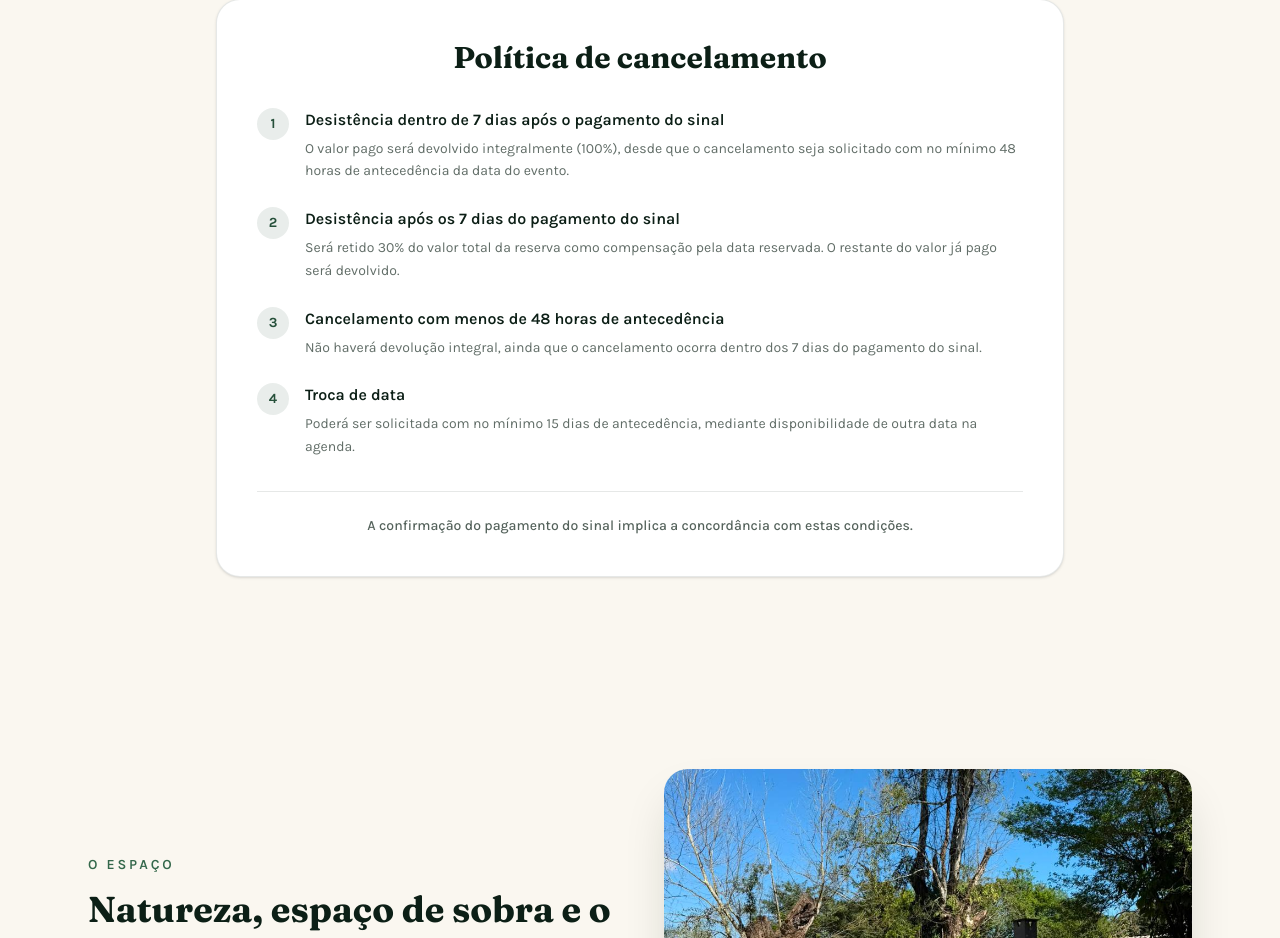
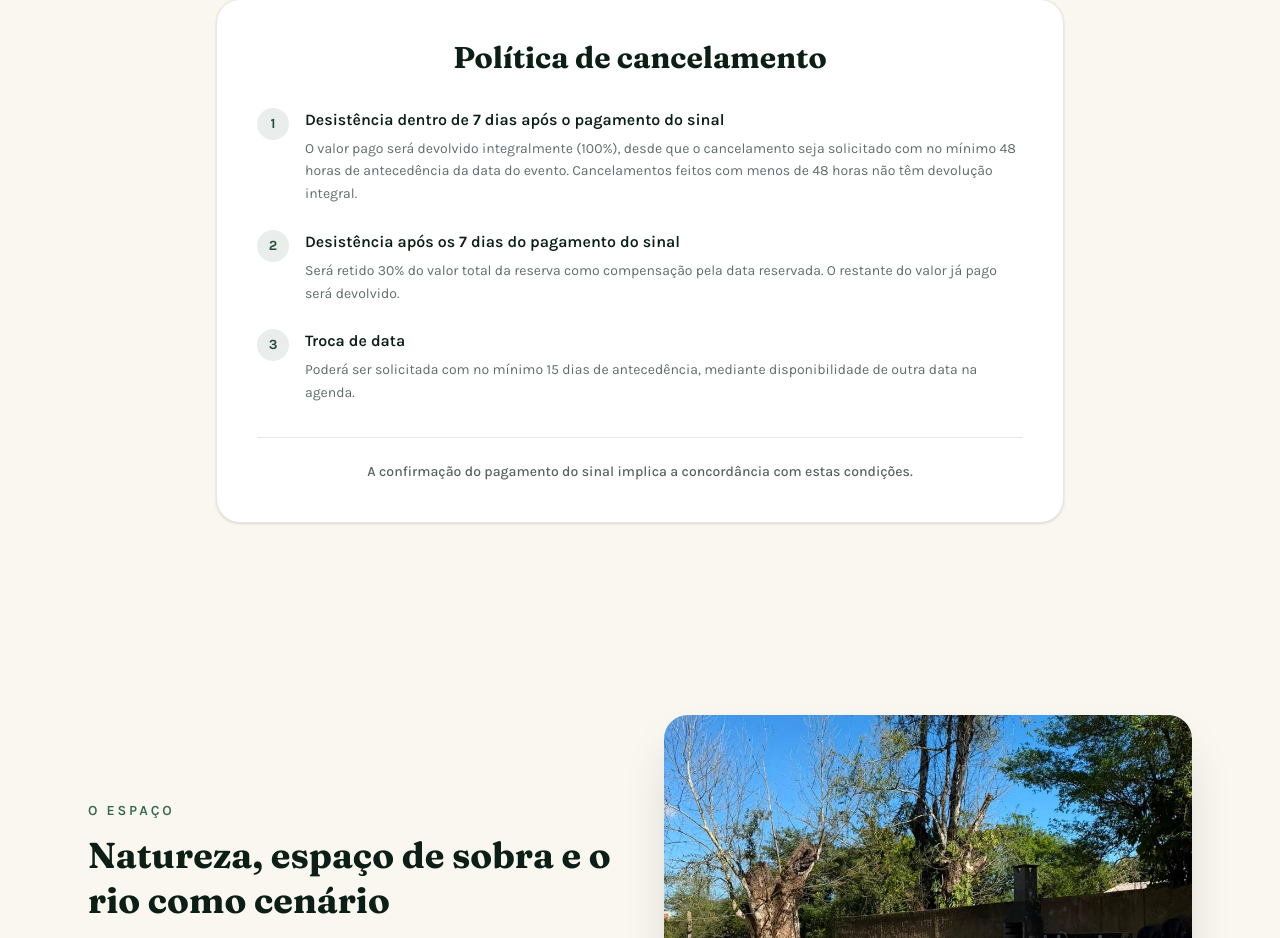
Before and after one commit to larissaalinee/espaco-para-eventos, a Next.js app: page / in a window 1280 px wide. Shown: the part 1880-2818 px from the top of the page. Built offline with nearby package versions, Linux system fonts and the light colour scheme.

Commit message:
Unifica regras 1 e 3 da politica

```diff
--- a/app/components/cancellation-policy.tsx
+++ b/app/components/cancellation-policy.tsx
@@ -2,17 +2,12 @@ const rules = [
   {
     title: "Desistência dentro de 7 dias após o pagamento do sinal",
     description:
-      "O valor pago será devolvido integralmente (100%), desde que o cancelamento seja solicitado com no mínimo 48 horas de antecedência da data do evento.",
+      "O valor pago será devolvido integralmente (100%), desde que o cancelamento seja solicitado com no mínimo 48 horas de antecedência da data do evento. Cancelamentos feitos com menos de 48 horas não têm devolução integral.",
   },
   {
     title: "Desistência após os 7 dias do pagamento do sinal",
     description:
       "Será retido 30% do valor total da reserva como compensação pela data reservada. O restante do valor já pago será devolvido.",
-  },
-  {
-    title: "Cancelamento com menos de 48 horas de antecedência",
-    description:
-      "Não haverá devolução integral, ainda que o cancelamento ocorra dentro dos 7 dias do pagamento do sinal.",
   },
   {
     title: "Troca de data",
```
